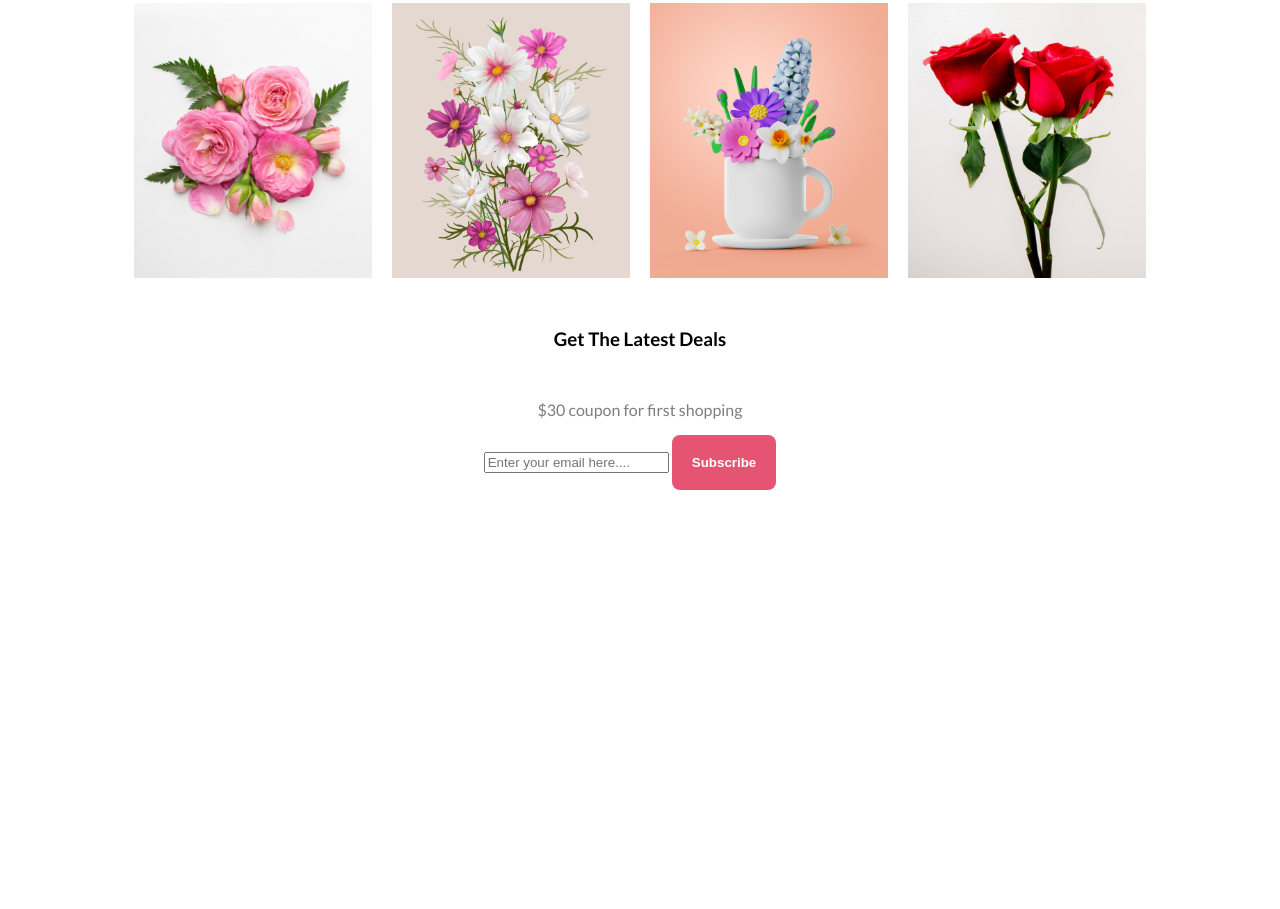
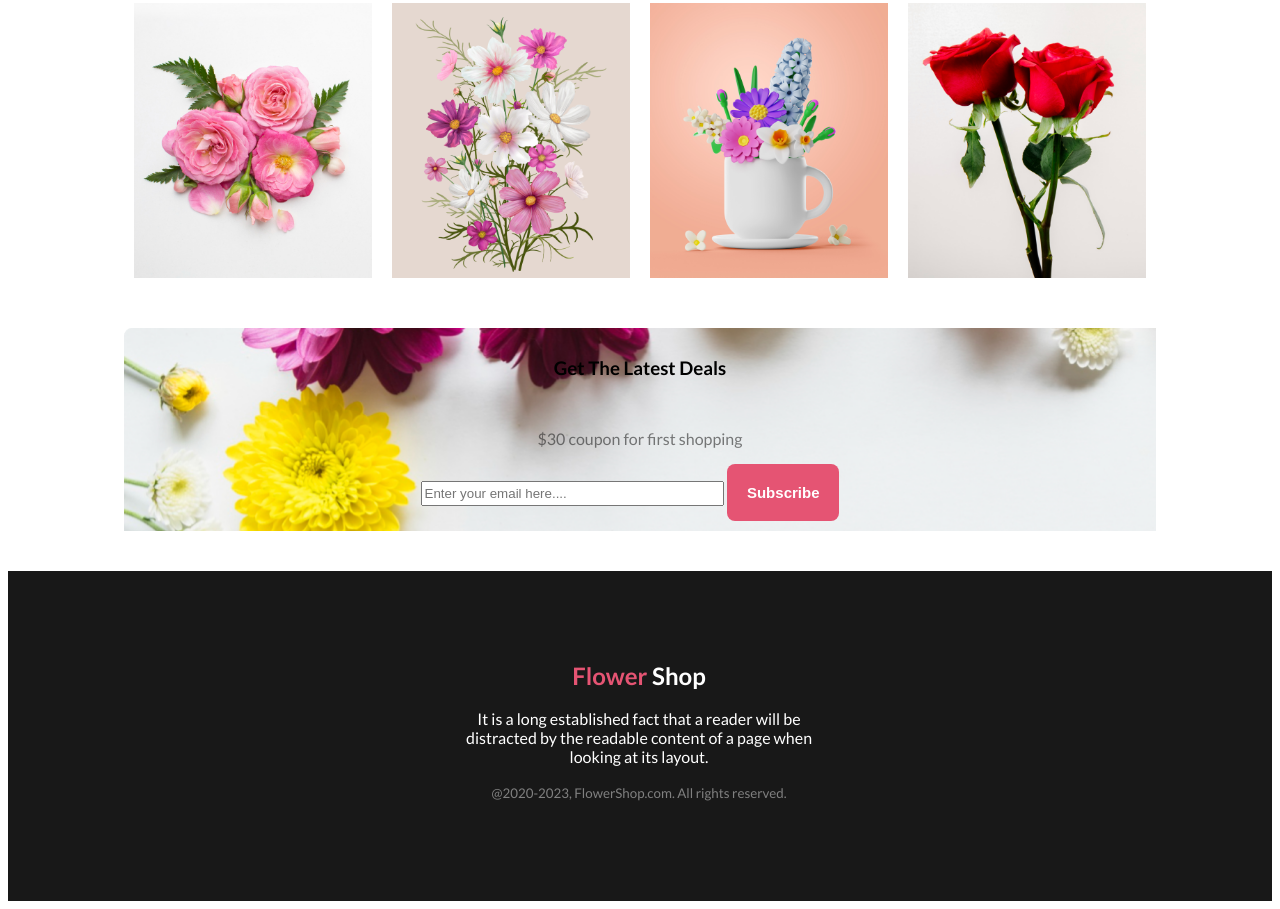
Before and after one commit to RabitaFarzana/assignment-1-flowershop, a plain HTML site: page index.html in a window 1280 px wide. Shown: the part 2967-3876 px from the top of the page. Before the commit the page ends 3465 px from the top, so only its background shows below. Drawn offline with Linux system fonts and the light colour scheme.

Commit message:
added span in footer

```diff
--- a/index.html
+++ b/index.html
@@ -74,7 +74,7 @@
 
      </section>
 
-     <section>
+
         <div class="section-5">
             <div class="part-1">
             <h3 class="part-1-title">Hot Deal ! Sale Up To <span class="text-primary">25% Off</span></h3>
@@ -85,7 +85,7 @@
 
 
         </div>
-     </section>
+
      <section class="container">
         <h3 class="section-title">Instagram</h3>
        <p class="section-description">Follow us for more inspiration!</p>
@@ -98,9 +98,9 @@
         </div>
 
         <div class="section-7">
-                <h3 class="part-1-title">Get The Latest Deals</h3>
-                <p class="part-1-description">$30 coupon for first shopping</p>
-                <input type="email" placeholder="Enter your email here...." name=""id="">
+                <h3 id="sec-7-title" class="part-1-title">Get The Latest Deals</h3>
+                <p id="sec-7-description" class="part-1-description">$30 coupon for first shopping</p>
+                <input id="sec-7-email" type="email" placeholder="Enter your email here...." name=""id="">
                 <button id="btn-4" class="btn-primary">Subscribe</button>
             </div>
 
@@ -110,6 +110,11 @@
     </section>
     </main>
     <footer>
+        <div class="section-8">
+            <h2><span class="text-primary">Flower </span>Shop</h2>
+            <p>It is a long established fact that a reader will be distracted by the readable content of a page when looking at its layout.</p>
+            <small class="text-color">@2020-2023, FlowerShop.com. All rights reserved.</small>
+        </div>
 
     </footer>
 
--- a/styles/flowershop.css
+++ b/styles/flowershop.css
@@ -221,5 +221,38 @@ nav a{
 
 .section-7{
     text-align: center;
-    justify-content: space-around;
+    justify-content:space-evenly;
+    background-image: url(../Flower_Asset/Rectangle\ 9.png);
+    background-repeat: no-repeat;
+    margin: auto;
+    width: 80%;
+    padding: 10px;
 }
+
+#btn-4{
+    border: 0;
+    font-size: 15px;
+    height: 15px 5px;
+
+}
+#sec-7-title{
+    margin-bottom: 0px auto;
+}
+#sec-7-email{
+    box-sizing: border-box;
+    width: 30%;
+    height: 25px ;
+    float: center;
+ }
+.section-8{
+    margin-top: 40px;
+    background-color: #181818;
+    color: white;
+    padding: 70px 450px 100px 448px;
+    text-align: center;
+}
+
+
+.text-color{
+    color: grey;
+}
```
